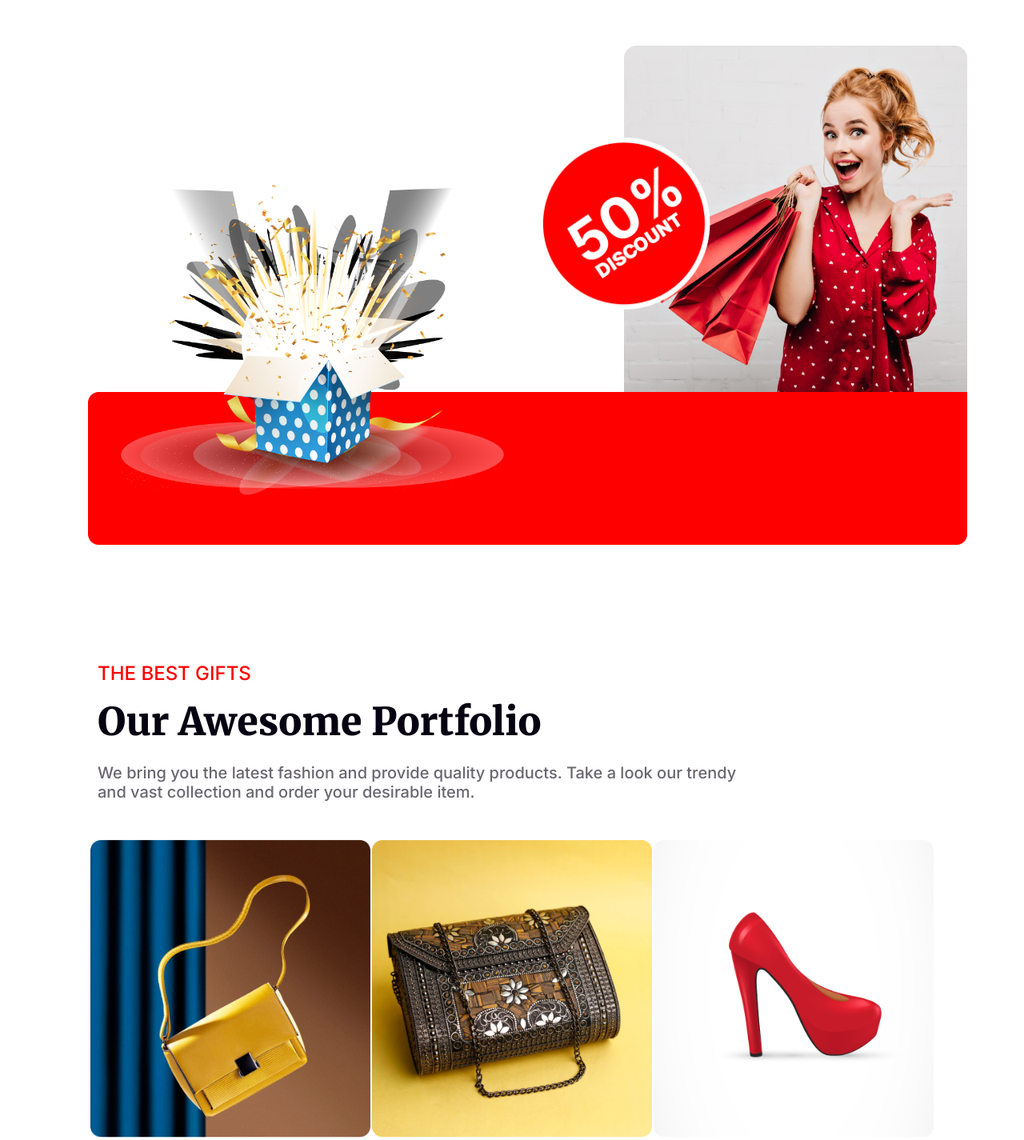
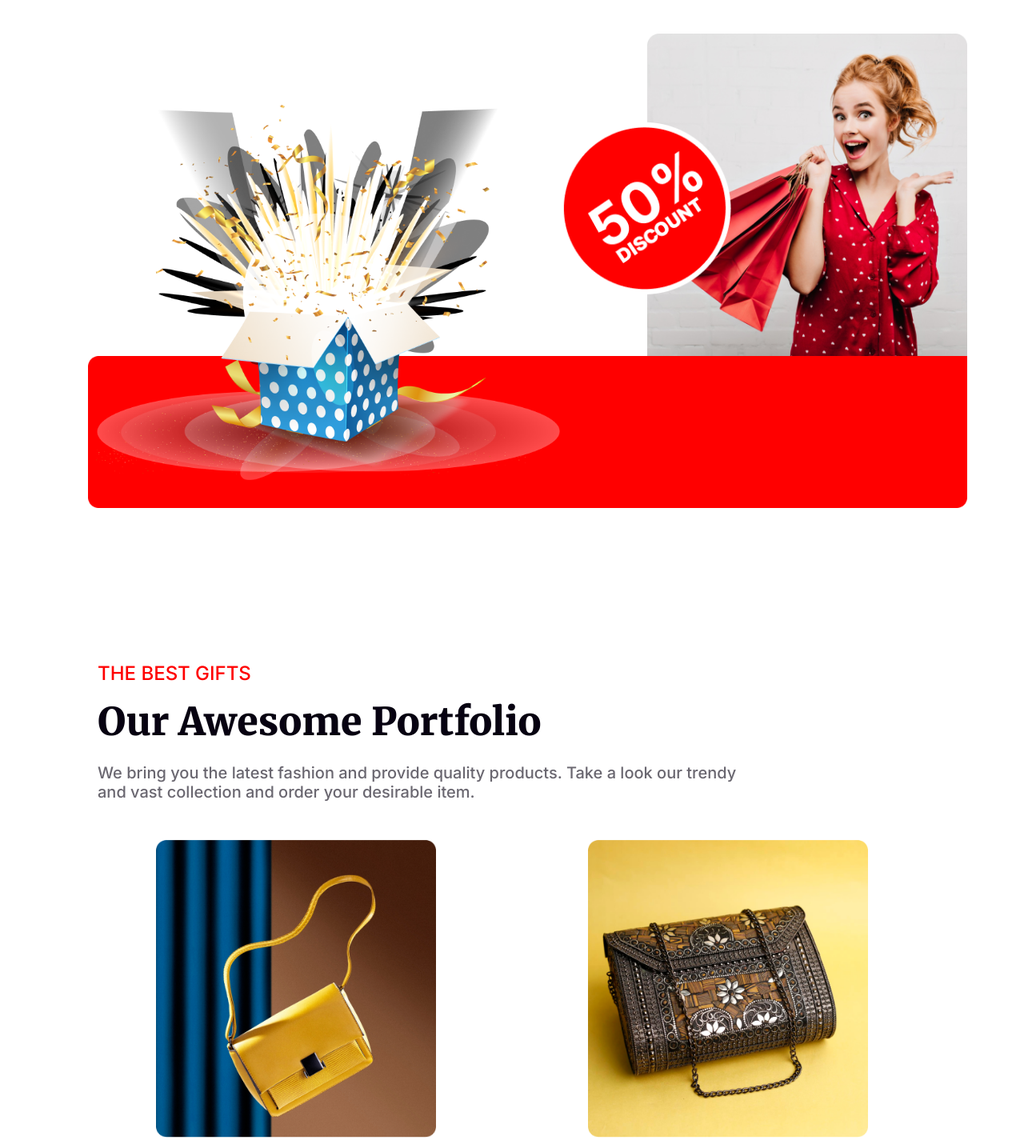
Before and after one commit to ayashhossain555/New-Year-New-Mission, a plain HTML site: page index.html in a window 1280 px wide. Shown: the part 3841-5266 px from the top of the page at 80% size. Drawn offline with Linux system fonts and the light colour scheme.

Commit message:
Final Commit

```diff
--- a/index.html
+++ b/index.html
@@ -109,12 +109,10 @@
                     <p>We bring you the latest fashion and provide quality products. Take a look our trendy and vast collection and order your desirable item.</p>
                 </div>
                 <div class="portf-img">
-                    <div class="rw1">
+                    <div class="rw">
                         <img src="resources/Rectangle 3.png" alt="Yellow Bag" class="hvr">
                         <img src="resources/Rectangle 4.png" alt="Black Bag" class="hvr">
                         <img src="resources/Rectangle 5.png" alt="Red Hill" class="hvr">
-                    </div>
-                    <div class="rw2">
                         <img src="resources/Rectangle 6.png" alt="White Hill" class="hvr">
                         <img src="resources/Rectangle 7.png" alt="White Glasses" class="hvr">
                         <img src="resources/Rectangle 8.png" alt="Rings" class="hvr">
@@ -165,5 +163,6 @@
             </div>
         </section>
     </footer>
+    </main>
 </body>
 </html>
--- a/styles/style.css
+++ b/styles/style.css
@@ -292,40 +292,39 @@ p{
 .sale-fig{
     display: flex;
     width: 100%;
-    height: auto;
 }
 .sale-content{
-    display: flex;
-    flex-direction: column;
+    display: block;
     align-items: center;
     justify-content: space-around;
     position: absolute;
 }
 .sale-content #girl{
     position: relative;
-    bottom: 60px;
-    left: 445px;
+    bottom: 75px;
+    width: 400px;
+    left: 809px;
     z-index: 1;
 }
 .sale-content #base{
     position: relative;
-    bottom: 60px;
+    bottom: 80px;
     width: 1099px;
     left: 110px;
     z-index: 2;
 }
 .sale-content #gift{
     position: relative;
-    bottom: 510px;
-    width: 480px;
-    right: 160px;
+    bottom: 588px;
+    width: 580px;
+    left: 120px;
     z-index: 3;
 }
 .sale-content #off{
     position: relative;
-    bottom: 1010px;
+    bottom: 792px;
     width: 300px;
-    left: 230px;
+    left: 72px;
     z-index: 4;
 }
 
@@ -356,20 +355,15 @@ p{
     margin-bottom: 48px;
     padding-right: 220px;
 }
-.portf-content .portf-img{
-    display: block;
-    gap: 20px;
-    align-items: center;
+.portf-content .portf-img .rw{
+    display: flex;
+    flex-wrap: wrap;
+    justify-content: space-around;
+    /* padding-bottom: 17px; */
+    gap: 25px;
 }
-.portf-content .portf-img .rw2, .rw1{
-    display: flex;
-    justify-content: space-around;
-    align-items: center;
-    padding-bottom: 17px;
-}
-.portf-content .portf-img .rw2 img, .rw1 img{
+.portf-content .portf-img .rw img{
     width: 350px;
-    height: auto;
     cursor: pointer;
 }
 .hvr:hover{
@@ -379,7 +373,6 @@ p{
     opacity: 0.9;
     transition: transform 0.3s all;
 }
-
 /* Newsletter Styles */
 
 .newsletter .n-bg{
```
